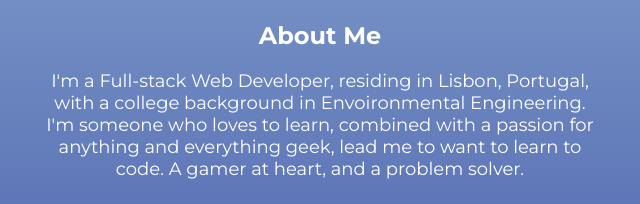
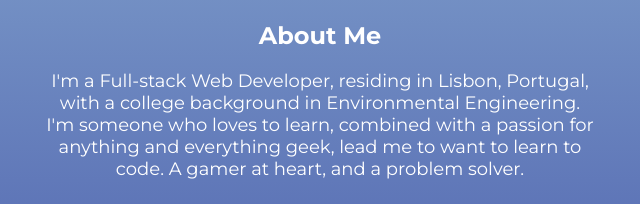
Before and after one commit to B4n3l1ng/Portfolio, a plain HTML site: page index.html in a window 1280 px wide. Shown: the part 596-800 px from the top of the page, 320-960 px from the left. Drawn offline with Linux system fonts and the light colour scheme.

Commit message:
type fixes

```diff
--- a/index.html
+++ b/index.html
@@ -67,7 +67,7 @@
       <div class="about">
         <p>
         I'm a Full-stack Web Developer, residing in Lisbon, Portugal, with a
-        college background in Envoironmental Engineering.
+        college background in Environmental Engineering.
         </p>
         <p>
         I'm someone who loves to learn, combined with a passion for anything and
```
